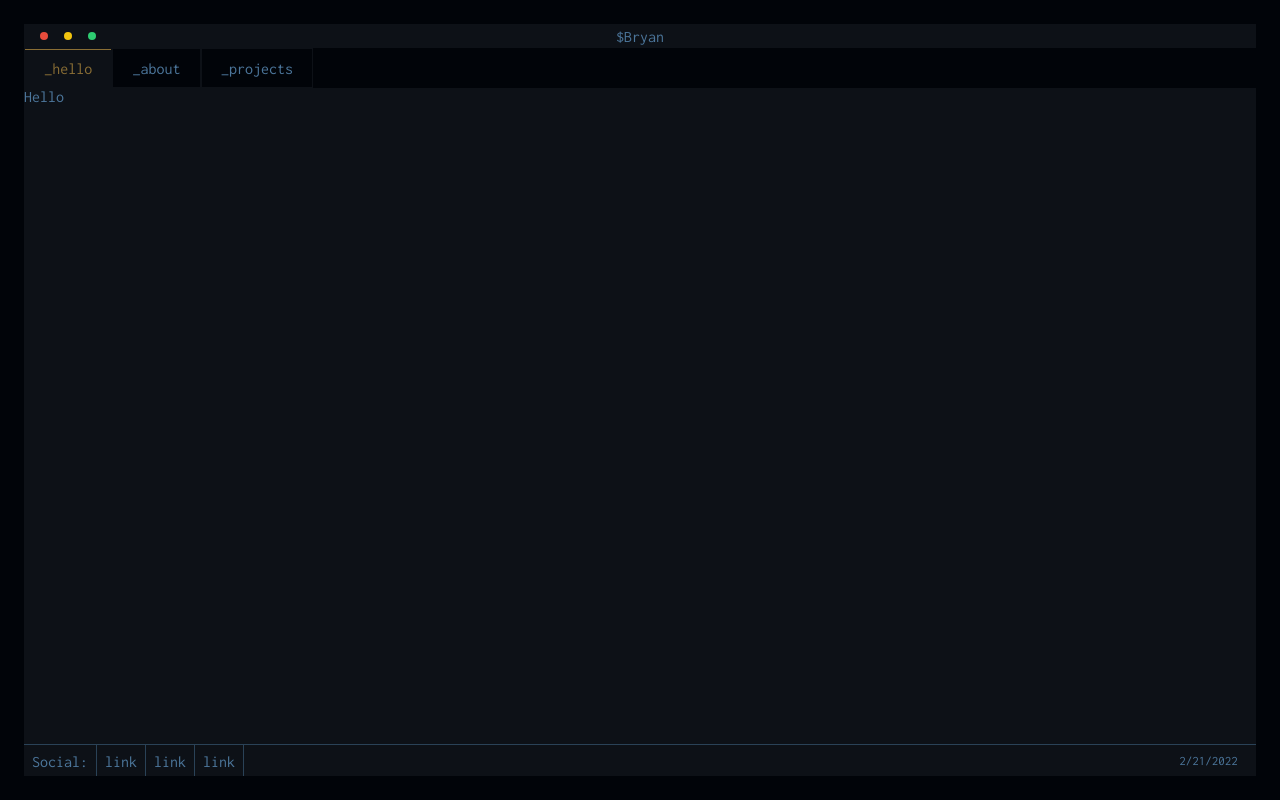
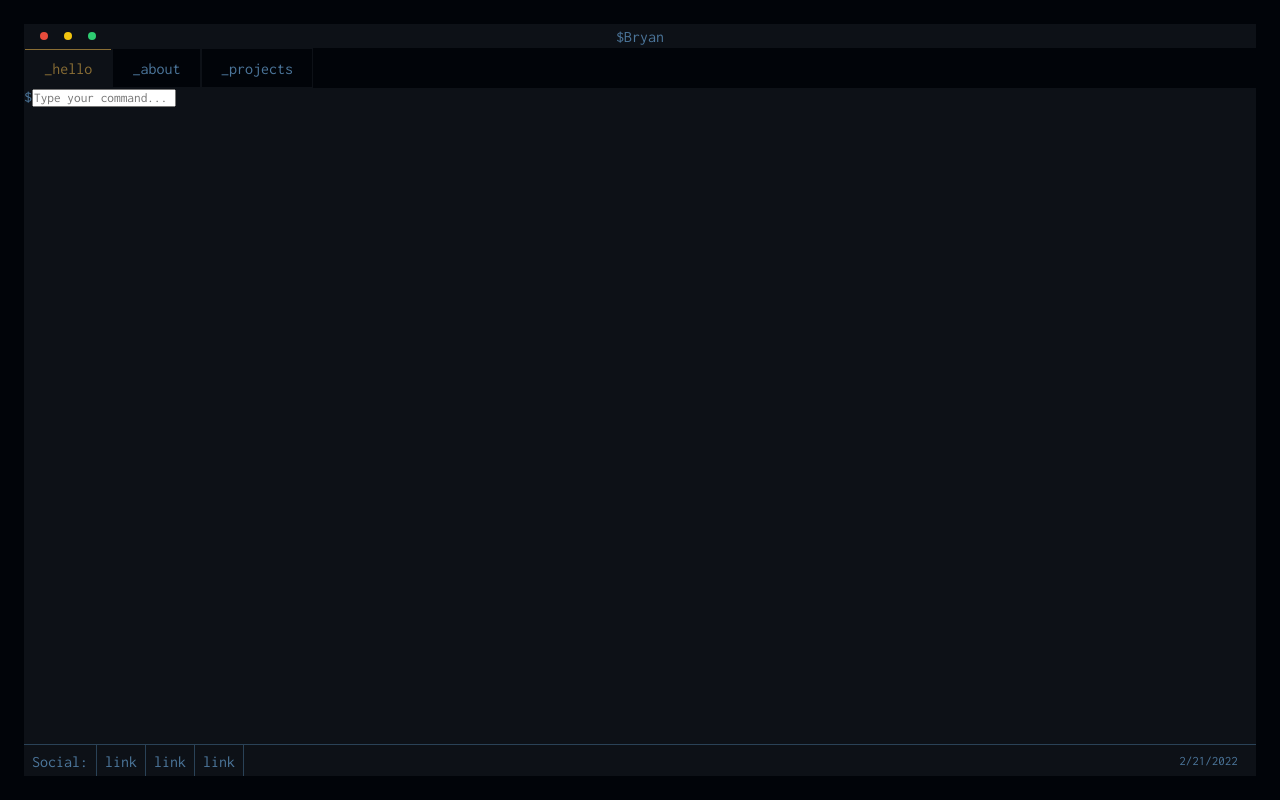
Before and after one commit to ripterdust/Portfolio2022, a React (Create React App) app: page / in a window 1280 px wide. Built offline with nearby package versions, Linux system fonts and the light colour scheme.

Commit message:
Added the input and the hello.scss file

```diff
--- a/src/components/Hello.js
+++ b/src/components/Hello.js
@@ -1,5 +1,10 @@
 export const Hello = () => {
   return (
-    <div>Hello</div>
+    <div>
+      <div className="command">
+        $<input type="text" placeholder="Type your command..." />
+      </div>
+
+    </div>
   )
 }
--- a/src/main.scss
+++ b/src/main.scss
@@ -25,5 +25,5 @@ a{
 @import './styles/terminal';
 @import './styles/buttons';
 @import './styles/nav';
-
+@import './styles/hello';
 @import './styles/footer'
```
Also changed, not shown: src/styles/_hello.scss (added).
